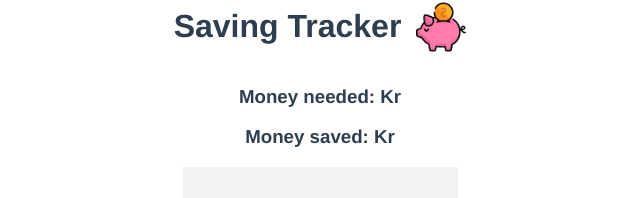
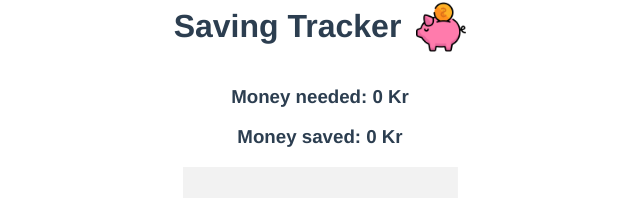
Before and after one commit to 602822/savingtracker, a Vue app: page / in a window 1280 px wide. Shown: the part 132-330 px from the top of the page, without its empty margins (320-960 px from the left). Built offline with nearby package versions, Linux system fonts and the light colour scheme.

Commit message:
simplified the code by using vuex-persist

```diff
--- a/package.json
+++ b/package.json
@@ -13,7 +13,8 @@
     "vue": "^3.2.36",
     "vue-confetti-explosion": "^1.0.2",
     "vuetify": "^3.3.16",
-    "vuex": "^4.1.0"
+    "vuex": "^4.1.0",
+    "vuex-persist": "^3.1.3"
   },
   "devDependencies": {
     "@typescript-eslint/eslint-plugin": "^5.4.0",
--- a/src/App.vue
+++ b/src/App.vue
@@ -26,9 +26,7 @@ import ConfettiExplosion from "vue-confetti-explosion";
 
 const showModal = ref<boolean>(false);
 const moneySavedToday = ref<string | number>("");
-const moneySavedTotal = computed(
-  () => store.state.moneySaved || localStorage.getItem("moneySaved")
-);
+const moneySavedTotal = computed(() => store.state.moneySaved);
 const showConfetti = computed(() => store.state.showConfetti);
 
 const store = useStore();
@@ -36,16 +34,10 @@ const store = useStore();
 const saveMoney = () => {
   console.log("Money Saved: ", moneySavedTotal);
   store.commit("addMoneySaved", Number(moneySavedToday.value));
-  localStorage.setItem("moneySaved", store.state.moneySaved.toString());
 };
 
 const reset = () => {
   store.commit("reset");
-  localStorage.setItem("moneySaved", "0");
-  localStorage.setItem("progress", "0");
-  localStorage.setItem("moneyNeeded", "0");
-  localStorage.setItem("savingGoal", "Enter a saving Goal");
-  localStorage.setItem("imageUrl", "");
 };
 </script>
 
--- a/src/components/DisplayMoney.vue
+++ b/src/components/DisplayMoney.vue
@@ -16,6 +16,6 @@ const props = defineProps({
 const store = useStore();
 
 const moneyNeeded = computed(() => {
-  return store.state.moneyNeeded || localStorage.getItem("moneyNeeded" || "0"); //Both components have access to the moneyNeeded because of the shared Store, the computed property spots the change in the moneyNeeded and updates it, the localStore is used to make the data persistent
+  return store.state.moneyNeeded; //Both components have access to the moneyNeeded because of the shared Store, the computed property spots the change in the moneyNeeded and updates it, the localStore is used to make the data persistent
 });
 </script>
--- a/src/components/EditGoalModal.vue
+++ b/src/components/EditGoalModal.vue
@@ -48,7 +48,6 @@ const onImageSelected = (event: Event) => {
       selectedImage.value = e.target?.result as string;
 
       store.commit("setImageUrl", selectedImage.value);
-      localStorage.setItem("imageUrl", selectedImage.value);
     };
 
     reader.readAsDataURL(file);
@@ -58,8 +57,6 @@ const onImageSelected = (event: Event) => {
 const save = () => {
   store.commit("setSavingGoal", savingGoal);
   store.commit("setMoneyNeeded", moneyNeeded);
-  localStorage.setItem("moneyNeeded", moneyNeeded.value.toString());
-  localStorage.setItem("savingGoal", savingGoal.value);
 };
 </script>
 
--- a/src/components/SavingGoal.vue
+++ b/src/components/SavingGoal.vue
@@ -14,7 +14,7 @@
 </template>
 
 <script setup lang="ts">
-import { computed, ref, watch } from "vue";
+import { computed, watch } from "vue";
 import { useStore } from "vuex";
 import ProgressBar from "./ProgressBar.vue";
 
@@ -27,19 +27,12 @@ const savingGoal = computed(() => {
     return store.state.savingGoal;
   }
 });
-const imageUrl = computed(
-  () => store.state.selectedImageUrl || localStorage.getItem("imageUrl")
-);
+const imageUrl = computed(() => store.state.selectedImageUrl);
 
-const moneyNeeded = computed(
-  () => store.state.moneyNeeded || localStorage.getItem("moneyNeeded" || "0")
-);
+const moneyNeeded = computed(() => store.state.moneyNeeded);
 const moneySaved = computed(() => store.state.moneySaved);
 
-const progress = computed(
-  () =>
-    store.state.progress || parseInt(localStorage.getItem("progress") || "0")
-);
+const progress = computed(() => store.state.progress);
 
 const calculateProgress = () => {
   if (localStorage.getItem("moneyNeeded") === "0") {
@@ -49,10 +42,6 @@ const calculateProgress = () => {
     store.commit(
       "setProgress",
       Math.round((moneySaved.value / moneyNeeded.value) * 100)
-    );
-    localStorage.setItem(
-      "progress",
-      Math.round((moneySaved.value / moneyNeeded.value) * 100).toString()
     );
   }
 };
--- a/src/store/index.ts
+++ b/src/store/index.ts
@@ -1,65 +1,66 @@
-import {createStore,Store} from 'vuex'
+import { createStore, Store } from "vuex";
+import VuexPersistence from "vuex-persist";
 
 interface RootState {
-savingGoal : string;
-moneyNeeded : number;
-selectedImageUrl : string;
+  savingGoal: string;
+  moneyNeeded: number;
+  selectedImageUrl: string;
   moneySaved: number;
   showConfetti: boolean;
   progress: number;
-
-
 }
 
+const vuexPersist = new VuexPersistence<RootState>({
+  key: "state",
+  storage: localStorage,
+});
+
 const initialState: RootState = {
-   savingGoal: 'Enter your Saving Goal',
+  savingGoal: "Enter your Saving Goal",
   moneyNeeded: 0,
   selectedImageUrl: "",
-   moneySaved: parseInt(localStorage.getItem("moneySaved") || "0"),
+  moneySaved: 0,
   showConfetti: false,
   progress: 0,
-
 };
 
-const store : Store<RootState> = createStore({
+const store: Store<RootState> = createStore({
   state: initialState,
-    mutations: {setSavingGoal(state, newGoal:string) {
-    state.savingGoal = newGoal
+  mutations: {
+    setSavingGoal(state, newGoal: string) {
+      state.savingGoal = newGoal;
     },
     setMoneyNeeded(state, moneyNeeded: number) {
-    state.moneyNeeded = moneyNeeded
+      state.moneyNeeded = moneyNeeded;
     },
 
- setImageUrl (state, imageUrl:string) {
-    state.selectedImageUrl = imageUrl
+    setImageUrl(state, imageUrl: string) {
+      state.selectedImageUrl = imageUrl;
     },
 
- addMoneySaved(state, moneySaved : number) {
-    state.moneySaved += moneySaved
+    addMoneySaved(state, moneySaved: number) {
+      state.moneySaved += moneySaved;
     },
 
     setShowConfetti(state, newState: boolean) {
-   state.showConfetti = newState
+      state.showConfetti = newState;
     },
 
- setProgress(state, newProgress : number) {
-   state.progress = newProgress
+    setProgress(state, newProgress: number) {
+      state.progress = newProgress;
     },
 
     reset(state) {
-   state.moneySaved = 0
+      state.moneySaved = 0;
       state.savingGoal = "Enter your Saving Goal";
-   state.moneyNeeded = 0
-   state.selectedImageUrl = ""
-   state.progress = 0
- }
-
-
-
-
+      state.moneyNeeded = 0;
+      state.selectedImageUrl = "";
+      state.progress = 0;
+    },
   },
   actions: {},
-    modules: {}
+  modules: {},
+  plugins: [vuexPersist.plugin],
 });
 
 export default store;
```
Also changed, not shown: 1 other file (tests, documents, lock files or other folders). Lines whose indentation alone changed are shown as unchanged.
